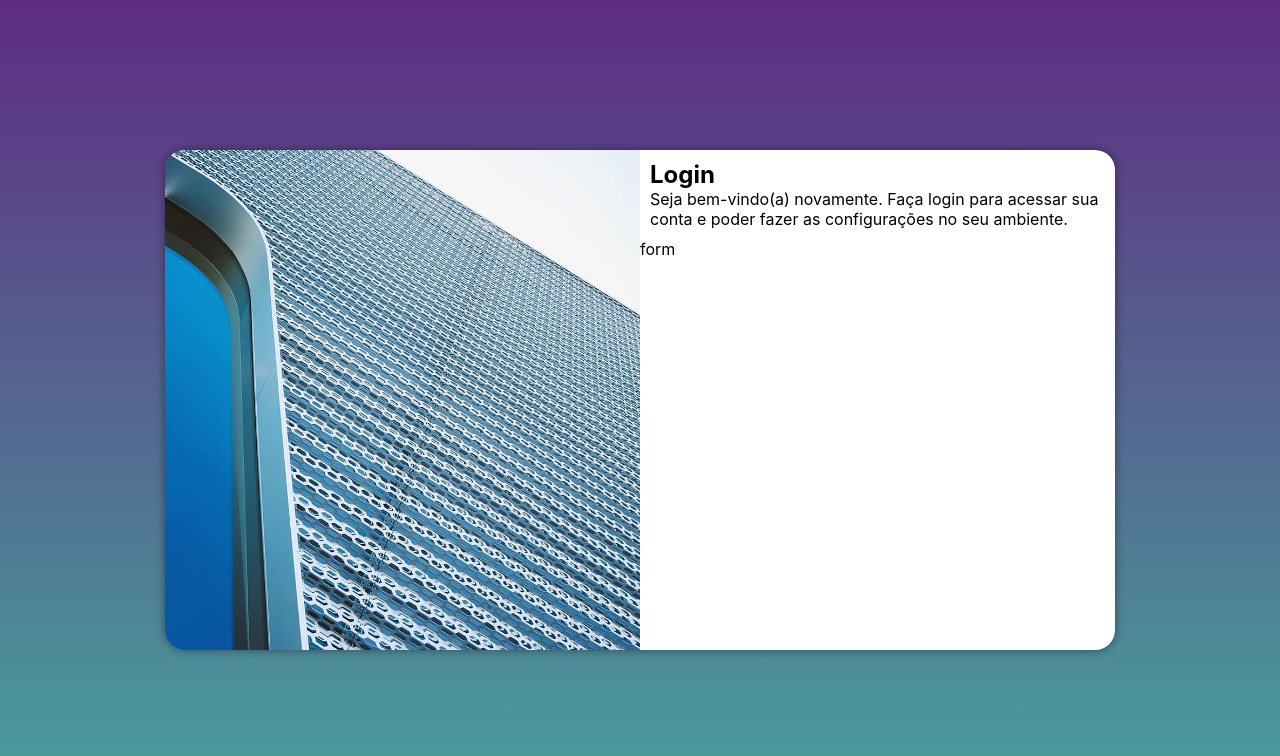
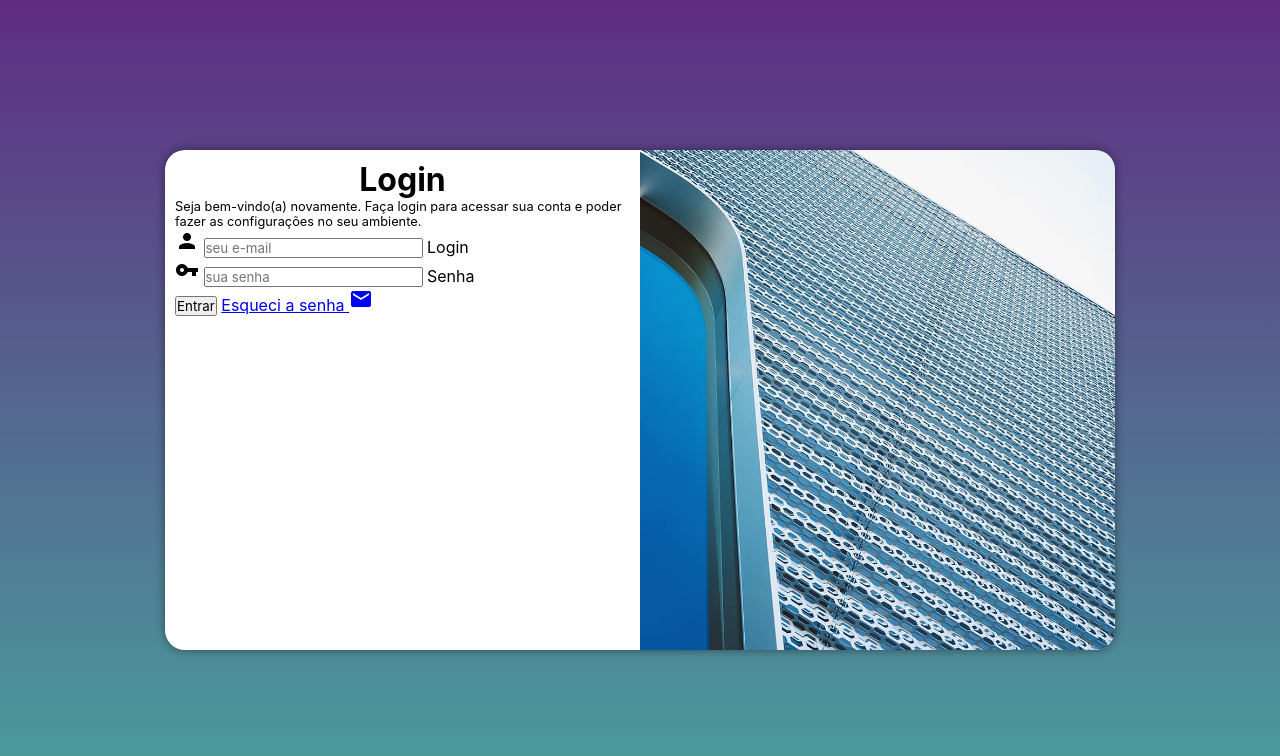
Before and after one commit to LuizCarlosfs/projeto-login, a plain HTML site: page index.html in a window 1280 px wide. Drawn offline with Linux system fonts and the light colour scheme.

Commit message:
adicionai o form

```diff
--- a/estilos/media-query.css
+++ b/estilos/media-query.css
@@ -39,13 +39,16 @@ Grandes telas: acim de 1200px
     }
 
     section#login > div#imagem {
-        float: left;
+        float: right;
         width: 50%;
         height: 100%;
     }
 
     section#login > div#formulario {
-        float: right;
+        float: left;
         width: 50%;
     }
+    div#formulario > h1{
+        font-size: 2em;
+    }
 }
--- a/estilos/style.css
+++ b/estilos/style.css
@@ -54,3 +54,10 @@ section#login > div#formulario{
     display: block;
     padding: 10px;
 }
+
+div#formulario >h1{
+    text-align: center;
+}
+div#formulario > p{
+    font-size: 0.8em;
+}
--- a/index.html
+++ b/index.html
@@ -4,6 +4,7 @@
     <meta charset="UTF-8">
     <meta name="viewport" content="width=device-width, initial-scale=1.0">
     <title>Login</title>
+    <link  href="https://fonts.googleapis.com/icon?family=Material+Icons" rel="stylesheet">
     <link rel="stylesheet" href="estilos/style.css">
     <link rel="stylesheet" href="estilos/media-query.css">
 </head>
@@ -19,12 +20,27 @@
               <p>Seja bem-vindo(a) novamente. Faça login para acessar sua conta e poder fazer as configurações no seu ambiente.</p>
 
               <form action="login.php" method="post">
+                <div class="campo">
+                 <i class="material-icons">person</i>
+                 <input type="email" name="login" id="ilogin" placeholder="seu e-mail" autocomplete="email" required maxlength="30">
+
+                 <label for="ilogin">Login</label>
+                </div>
+
+                <div class="campo">
+                    <i class="material-icons">vpn_key</i>
+                    <input type="password" name="Senha" id="isenha" placeholder="sua senha" autocomplete="current-password" required minlength="8" maxlength="20">
+
+                    <label for="isenha">Senha</label>
+
+                </div>
+                <input type="submit" value="Entrar">
+                <a href="esqueci.jtml">Esqueci a senha <i class="material-icons">mail</i></a>
 
               </form>
 
             </div>
 
-            form
 
         </section>
     </main>
```
